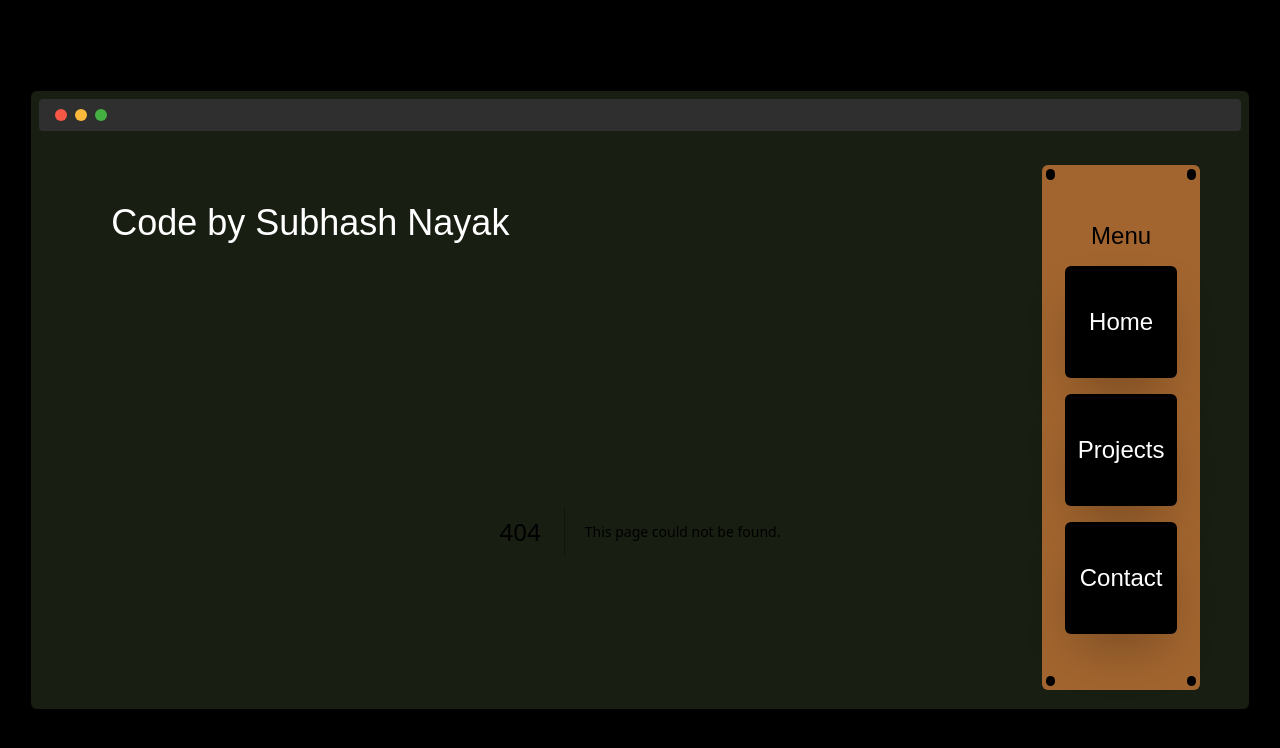
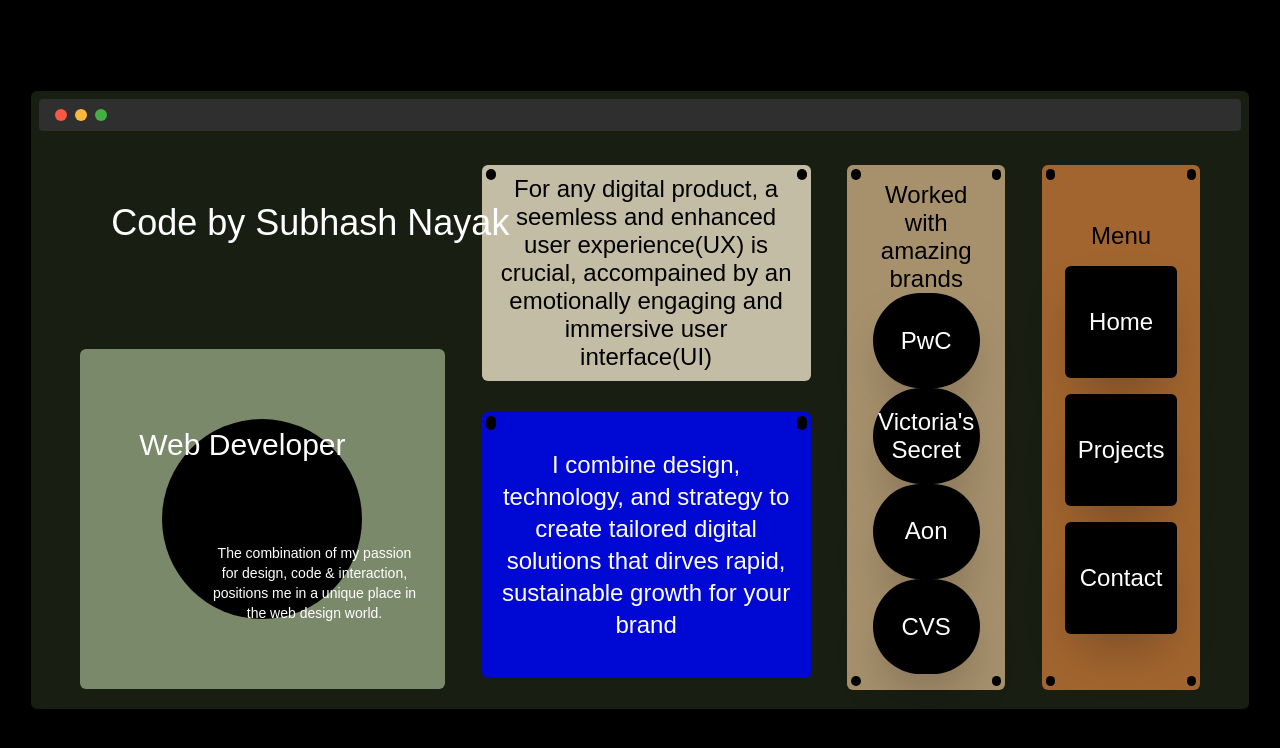
Before and after one commit to subhash131/portfolio-6, a Next.js app: page /home in a window 1280 px wide. Before the commit this address had no page. Shown: the top 748 px of the page. Built offline with nearby package versions, Linux system fonts and the light colour scheme; a web font is replaced by a local one.

Commit message:
create home page/route

```diff
--- /dev/null
+++ b/app/home/page.tsx
@@ -0,0 +1,18 @@
+import DigitalProduct from "@/components/digital_product/DigitalProduct";
+import ImmersiveExperience from "@/components/immersive_experience/ImmersiveExperience";
+import WebDeveloper from "@/components/web_developer/WebDeveloper";
+import WorkedWith from "@/components/worked_with/WorkedWith";
+import React from "react";
+
+const Home = () => {
+  return (
+    <>
+      <WebDeveloper />
+      <DigitalProduct />
+      <ImmersiveExperience />
+      <WorkedWith />
+    </>
+  );
+};
+
+export default Home;
```
